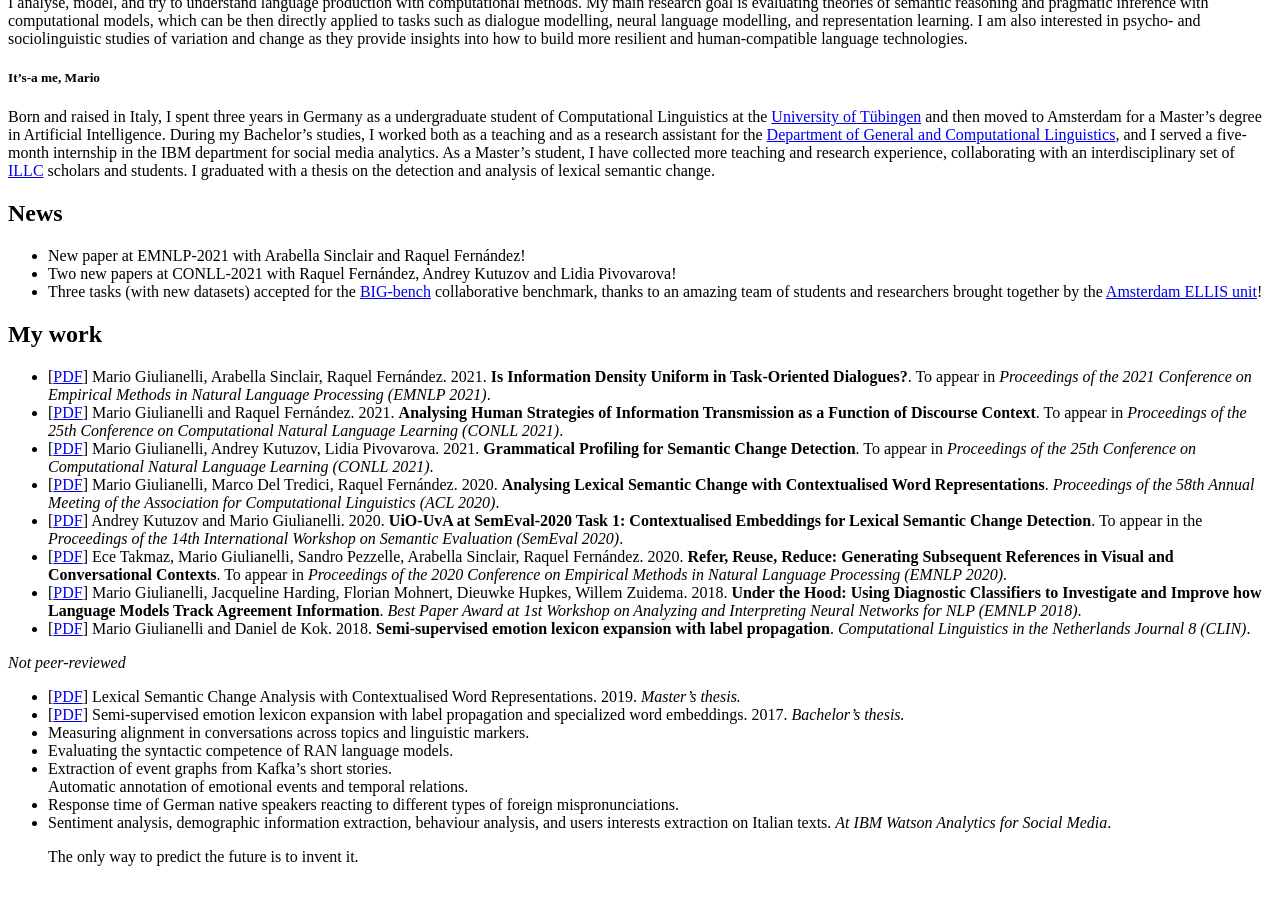
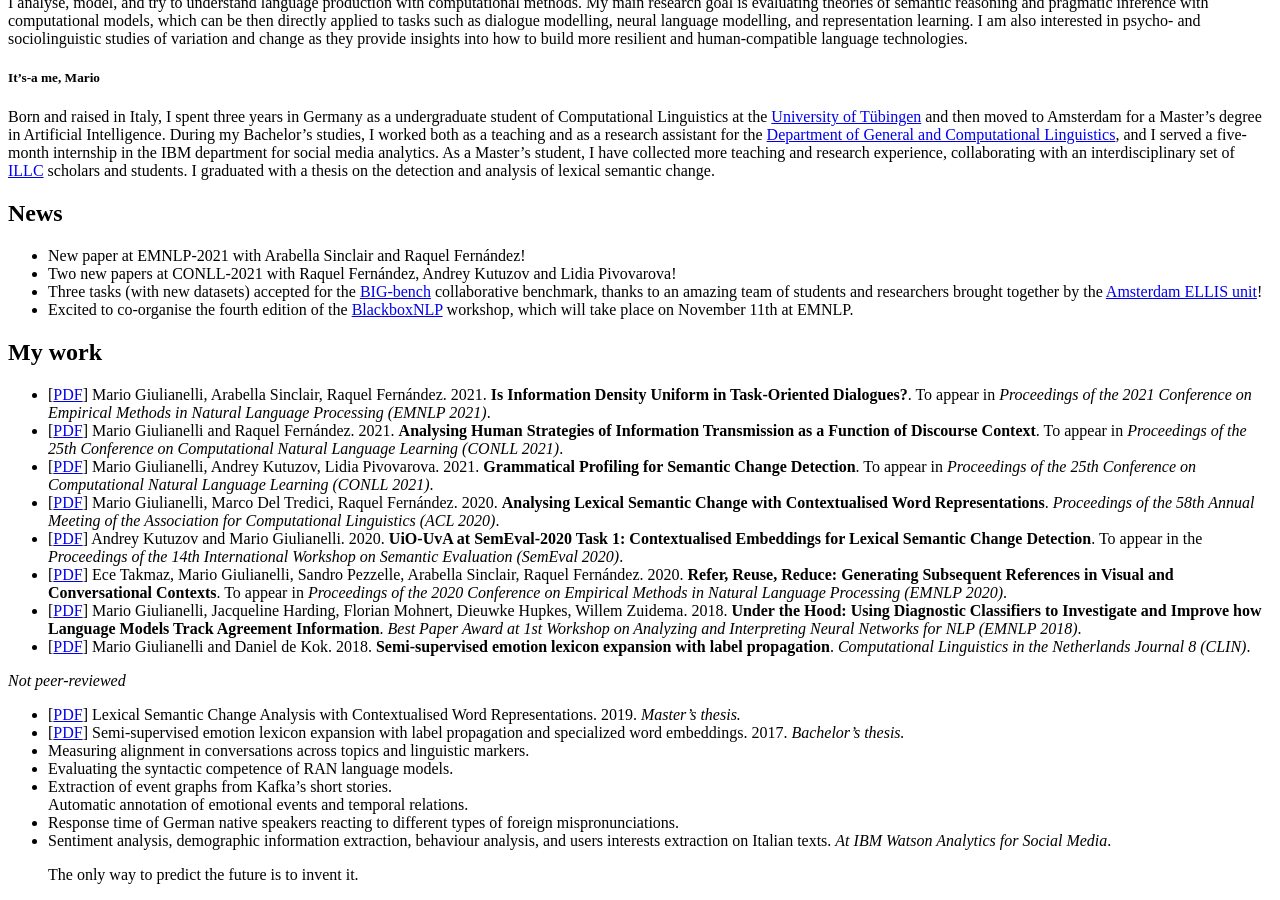
Before and after one commit to glnmario/glnmario.github.io, a Jekyll site: the page built from index.md, in a window 1280 px wide and 900 px high, scrolled down 1244 px. Built offline with Jekyll 4.4.1, drawn with Linux system fonts in a browser that asks for light colours.

Commit message:
Update index.md

```diff
--- a/index.md
+++ b/index.md
@@ -25,6 +25,7 @@ Currently I study Artificial Intelligence at the University of Amsterdam.
 - New paper at EMNLP-2021 with Arabella Sinclair and Raquel Fernández!
 - Two new papers at CONLL-2021 with Raquel Fernández, Andrey Kutuzov and Lidia Pivovarova!
 - Three tasks (with new datasets) accepted for the [BIG-bench](https://github.com/google/BIG-bench) collaborative benchmark, thanks to an amazing team of students and researchers brought together by the [Amsterdam ELLIS unit](https://ivi.fnwi.uva.nl/ellis/2021/04/19/first-amsterdam-ellis-team-participates-in-challenge/)!
+- Excited to co-organise the fourth edition of the [BlackboxNLP](https://blackboxnlp.github.io) workshop, which will take place on November 11th at EMNLP.
 
 ## My work
 - [[PDF](https://glnmario.github.io)] Mario Giulianelli, Arabella Sinclair, Raquel Fernández. 2021. **Is Information Density Uniform in Task-Oriented Dialogues?**. To appear in _Proceedings of the 2021 Conference on Empirical Methods in Natural Language Processing (EMNLP 2021)_.
```
